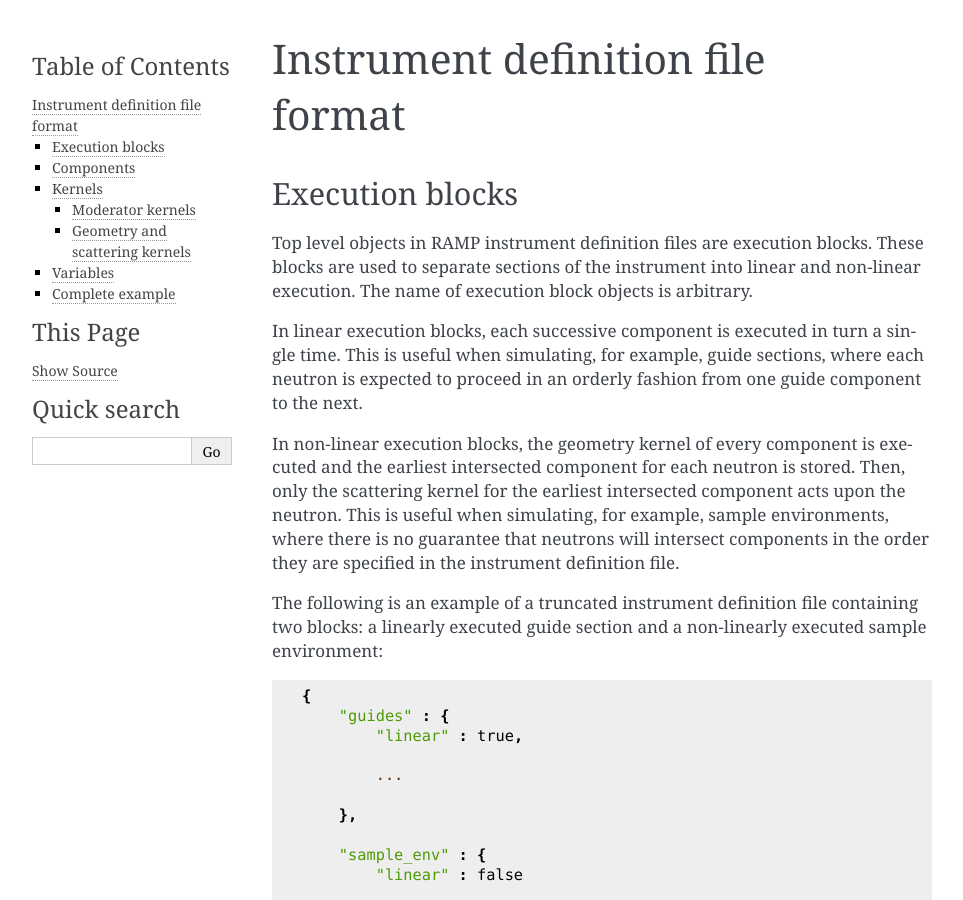
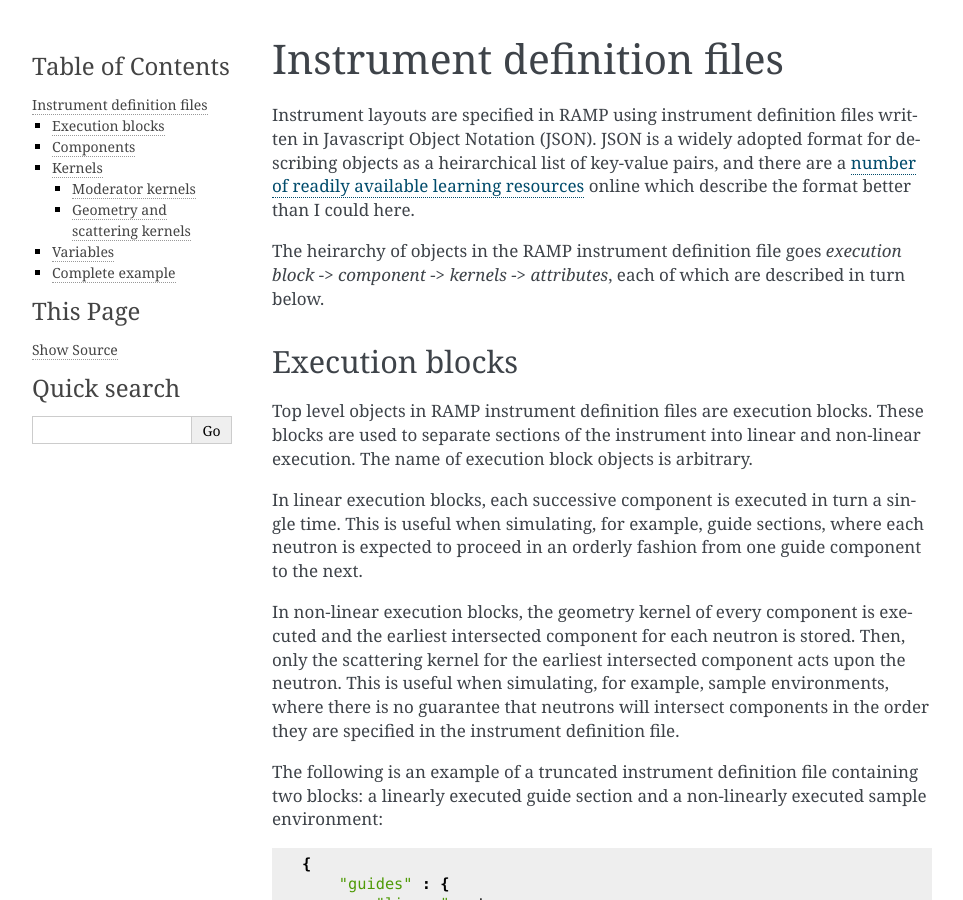
Before and after one commit to gcassella/RAMP, a Sphinx documentation site: the page built from doc/user/idf.rst, in a window 1280 px wide and 900 px high. Shown: the whole window, without its empty margins (148-1111 px from the left). Built offline with Sphinx 7.4.7, drawn with Linux system fonts in a browser that asks for light colours.

Commit message:
Added intro section to IDF doc

```diff
--- a/doc/user/idf.rst
+++ b/doc/user/idf.rst
@@ -1,5 +1,15 @@
-Instrument definition file format
-=================================
+Instrument definition files
+===========================
+
+Instrument layouts are specified in RAMP using instrument definition files written \
+in Javascript Object Notation (JSON). JSON is a widely adopted format for describing \
+objects as a heirarchical list of key-value pairs, and there are a `number of readily \
+available learning resources <https://www.google.com/search?q=JSON+basics>`_ online \
+which describe the format better than I could here.
+
+The heirarchy of objects in the RAMP instrument definition file goes *execution block* \
+-> *component* -> *kernels* -> *attributes*, each of which are described in turn \
+below.
 
 Execution blocks
 ----------------
```
